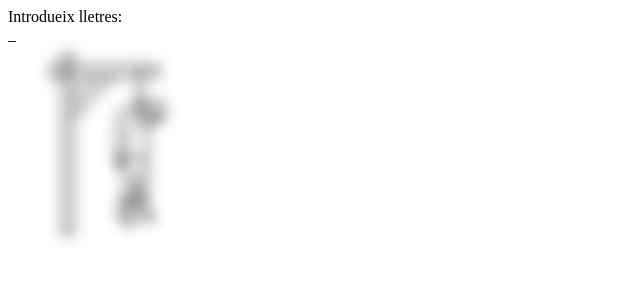
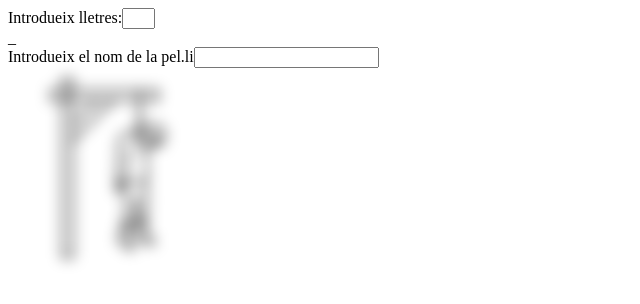
Before and after one commit to jaumealonso21/m6uf1pt15, a plain HTML site: page public_html/penjat.html in a window 1280 px wide. Shown: the whole page, without its empty margins (0-640 px from the left). Drawn offline with Linux system fonts and the light colour scheme.

Commit message:
Version 1.2

```diff
--- a/public_html/penjat.html
+++ b/public_html/penjat.html
@@ -8,8 +8,9 @@
         <script src="m6uf1pt15.js"></script>
     </head>
     <body>
-        <div id="usuari">Introdueix lletres:</div>
+        <div id="usuari">Introdueix lletres:<input type="text" id="ent" size="1" onchange="jocPenjat(document.getElementById(this).value);" /></div>
         <div id="pc">_</div>
+        <div>Introdueix el nom de la pel.li<input type="text" id="prova" /></div>
         <div id="penjatCont"><img src="img/penjat.png" alt="penjat" width="200" height="200" id="penjatImg" /></div>
         <div id="jugar" hidden="hidden"><input type="button" onclick="location.reload();" value="Vols tornar a jugar?" /></div>
         <div id="menu" hidden="hidden"><input type="button" onclick="window.close();" value="Tornar al Menú?" /></div>
```
